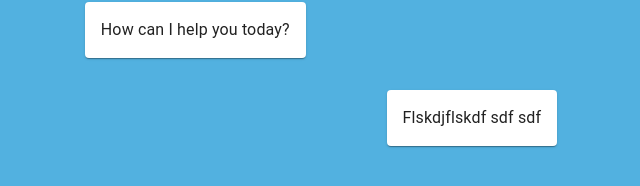
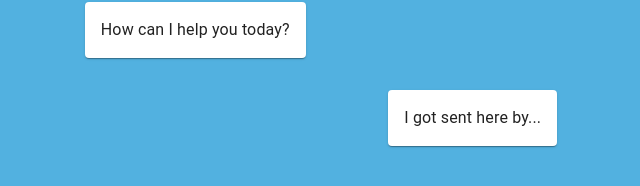
Before and after one commit to eedrah/bureaucracy, a React (Vite) app in the folder bureaucracy/: page / in a window 1280 px wide. Shown: the part 222-408 px from the top of the page, without its empty margins (319-959 px from the left). Built offline with nearby package versions, Linux system fonts and the light colour scheme.

Commit message:
create Chat component

```diff
--- a/bureaucracy/src/views/Page.tsx
+++ b/bureaucracy/src/views/Page.tsx
@@ -1,4 +1,23 @@
 import { Paper, Typography } from '@mui/material'
+import { ReactNode } from 'react'
+
+const Chat = ({
+  from,
+  children,
+}: {
+  from: 'me' | 'them'
+  children: ReactNode
+}) => (
+  <Paper
+    css={{
+      margin: '1rem',
+      padding: '1rem',
+      alignSelf: from === 'me' ? 'end' : 'start',
+    }}
+  >
+    <Typography>{children}</Typography>
+  </Paper>
+)
 
 export default () => (
   <div
@@ -21,24 +40,8 @@ export default () => (
         <Typography variant="h1">Reception</Typography>
       </Paper>
 
-      <Paper
-        css={{
-          margin: '1rem',
-          padding: '1rem',
-          alignSelf: 'start',
-        }}
-      >
-        <Typography>How can I help you today?</Typography>
-      </Paper>
-      <Paper
-        css={{
-          margin: '1rem',
-          padding: '1rem',
-          alignSelf: 'end',
-        }}
-      >
-        <Typography>Flskdjflskdf sdf sdf </Typography>
-      </Paper>
+      <Chat from="them">How can I help you today?</Chat>
+      <Chat from="me">I got sent here by...</Chat>
     </div>
   </div>
 )
```
